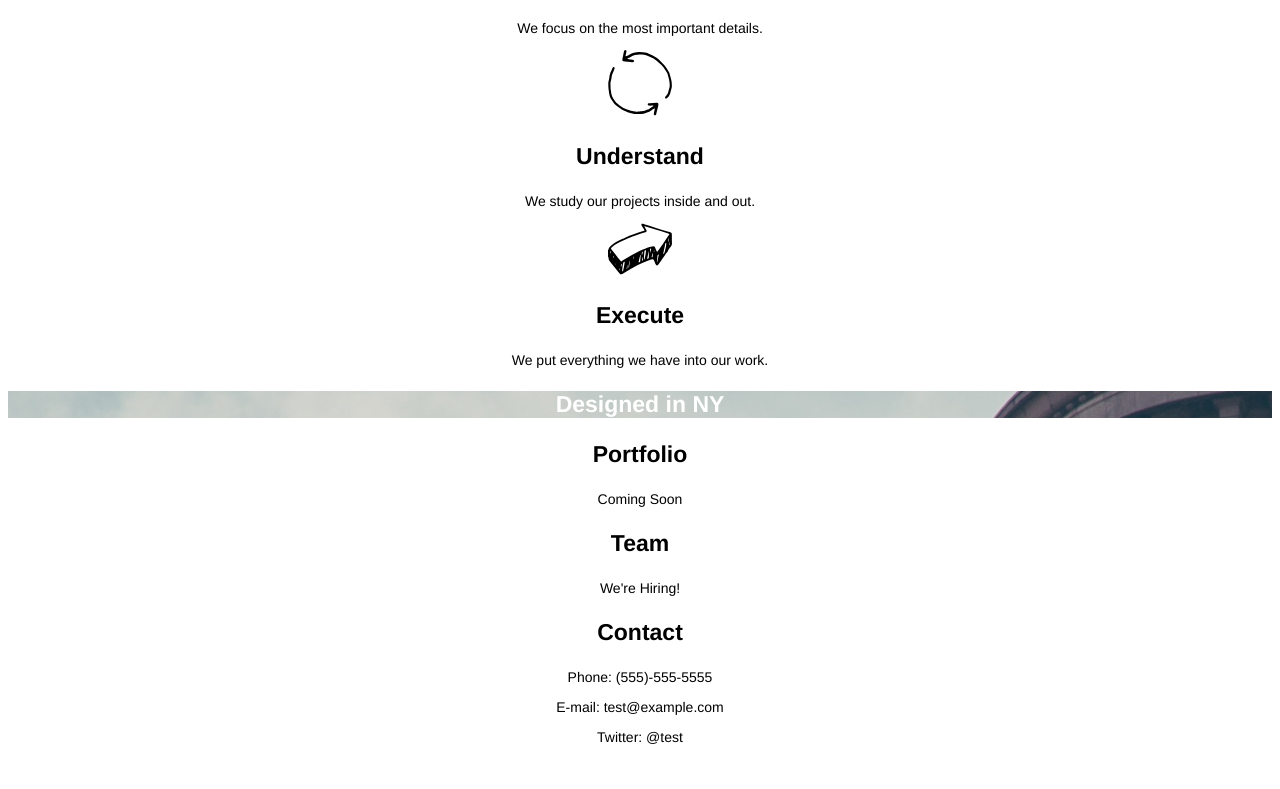
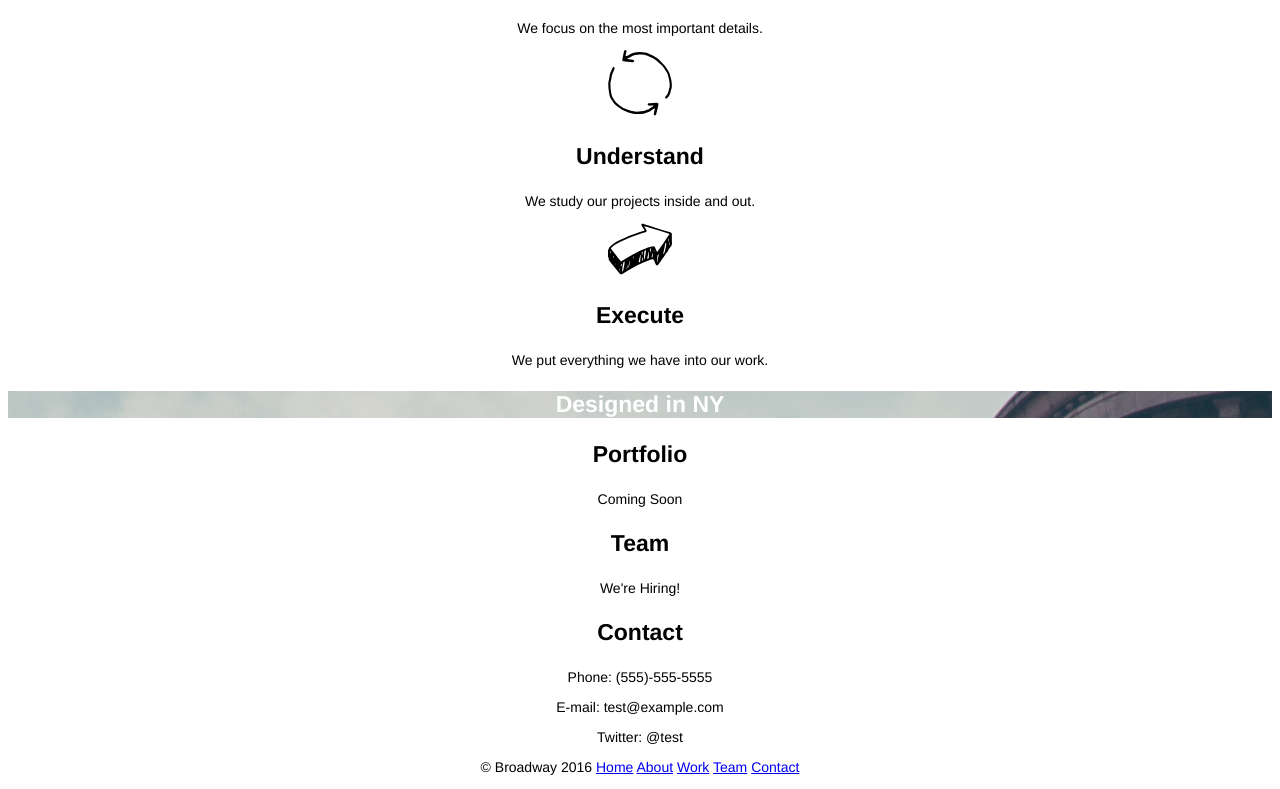
Before and after one commit to ejvkamp/broadway, a plain HTML site: page index.html in a window 1280 px wide. Shown: the part 517-1306 px from the top of the page. Before the commit the page ends 1276 px from the top, so only its background shows below. Drawn offline with Linux system fonts and the light colour scheme.

Commit message:
Added footer

```diff
--- a/index.html
+++ b/index.html
@@ -44,7 +44,12 @@
       <p>Twitter: @test</p>
     </div>
     <!-- Footer -->
-    <p class="footer">
+    <p class="footer"> &copy; Broadway 2016
+      <a href="./index.html">Home</a>
+      <a href="#about">About</a>
+      <a href="#work">Work</a>
+      <a href="#team">Team</a>
+      <a href="#contact">Contact</a>
     </p>
     <!-- -->
   </body>
```
